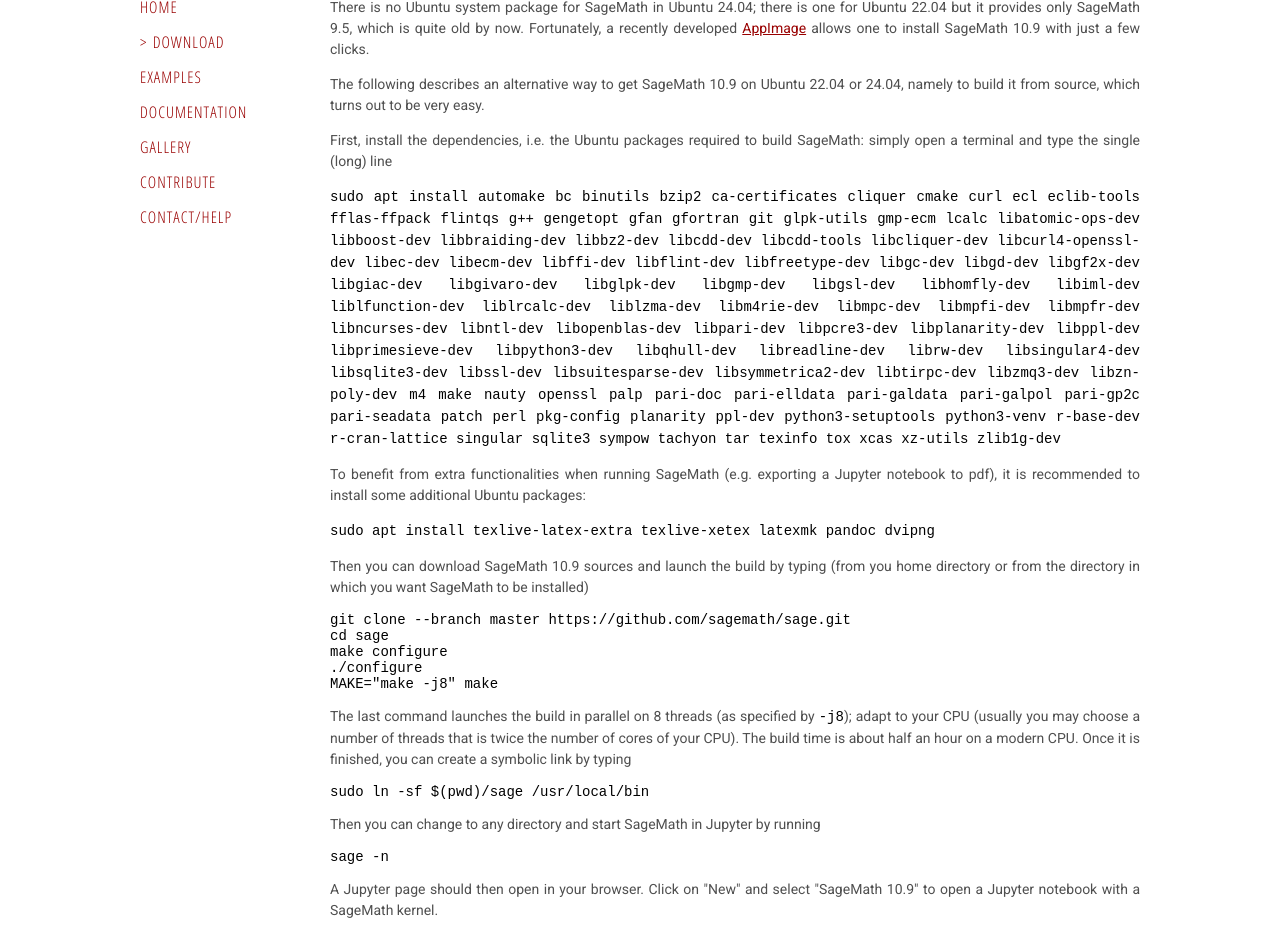
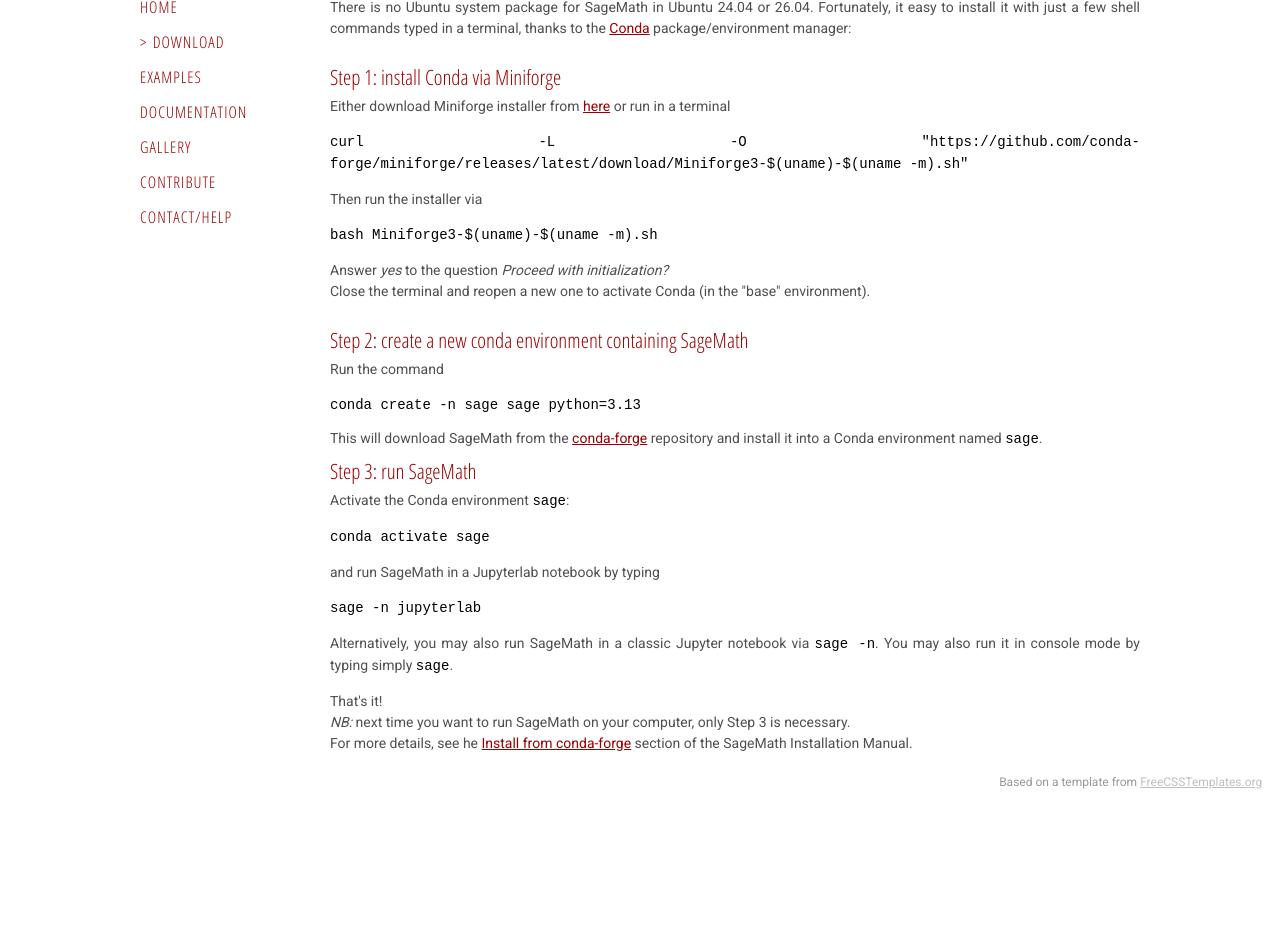
Before and after one commit to sagemanifolds/WebSite, a plain HTML site: page install_ubuntu.html in a window 1280 px wide. Shown: the part 242-1170 px from the top of the page. After the commit the page ends 1040 px from the top, so only its background shows below. Drawn offline with Linux system fonts and the light colour scheme.

Commit message:
Update installation instructions

```diff
--- a/install_ubuntu.html
+++ b/install_ubuntu.html
@@ -3,7 +3,7 @@
 
 <head>
 <meta charset="UTF-8">
-<title>Installing SageMath 10.9 in Ubuntu</title>
+<title>Installing SageMath 10.10 in Ubuntu</title>
 <meta name="keywords" content="">
 <meta name="description" content="SageManifolds: differential geometry and tensor calculus with SageMath">
 <link rel="stylesheet" type="text/css" href="https://fonts.googleapis.com/css?family=Open+Sans+Condensed:300,700,300italic%7CRoboto">
@@ -39,98 +39,70 @@
 <div id="wrapper">
     <div id="page" class="container">
 
-        <main>
+<main>
 
-<h2>Installing SageMath 10.9 in Ubuntu 22.04 or 24.04</h2>
+<h2>Installing SageMath 10.10 in Ubuntu 24.04 or 26.04</h2>
 
-
-<p>
-There is no Ubuntu system package for SageMath in Ubuntu 24.04; there is one for Ubuntu 22.04 but it provides
-only SageMath 9.5, which is quite old by now.
-Fortunately, a recently developed <a href="https://github.com/3-manifolds/sage_appimage/releases">AppImage</a> allows one to install SageMath 10.9 with just a few clicks.
+<p>There is no Ubuntu system package for SageMath in Ubuntu 24.04 or 26.04. Fortunately, it easy to install it
+with just a few shell commands typed in a terminal,
+thanks to the <a href="https://conda.io">Conda</a> package/environment manager:
 </p>
 
-<p>
-The following describes an alternative way to get SageMath 10.9 on Ubuntu 22.04 or 24.04,
-namely to build it from source, which turns out to be very easy.
+<h3>Step 1: install Conda via Miniforge</h3>
+
+<p>Either download Miniforge installer from
+<a href="https://conda-forge.org/download/">here</a>
+or run in a terminal
+</p>
+<p><code>
+curl -L -O "https://github.com/conda-forge/miniforge/releases/latest/download/Miniforge3-$(uname)-$(uname -m).sh"
+</code></p>
+
+<p>Then run the installer via</p>
+
+<p><code>
+bash Miniforge3-$(uname)-$(uname -m).sh
+</code></p>
+
+<p>Answer <em>yes</em> to the question <em>Proceed with initialization?</em><br>
+Close the terminal and reopen a new one to activate Conda (in the "base" environment).
 </p>
 
-<p>
-First, install the dependencies, i.e. the Ubuntu packages required
-to build SageMath: simply open a terminal and type the single (long) line
-</p>
+<h3>Step 2: create a new conda environment containing SageMath</h3>
 
-<p>
-<code>
-sudo apt install automake bc binutils bzip2 ca-certificates cliquer cmake curl ecl eclib-tools fflas-ffpack flintqs g++ gengetopt gfan gfortran git glpk-utils gmp-ecm lcalc libatomic-ops-dev libboost-dev libbraiding-dev libbz2-dev libcdd-dev libcdd-tools libcliquer-dev libcurl4-openssl-dev libec-dev libecm-dev libffi-dev libflint-dev libfreetype-dev libgc-dev libgd-dev libgf2x-dev libgiac-dev libgivaro-dev libglpk-dev libgmp-dev libgsl-dev libhomfly-dev libiml-dev liblfunction-dev liblrcalc-dev liblzma-dev libm4rie-dev libmpc-dev libmpfi-dev libmpfr-dev libncurses-dev libntl-dev libopenblas-dev libpari-dev libpcre3-dev libplanarity-dev libppl-dev libprimesieve-dev libpython3-dev libqhull-dev libreadline-dev librw-dev libsingular4-dev libsqlite3-dev libssl-dev libsuitesparse-dev libsymmetrica2-dev libtirpc-dev libzmq3-dev libzn-poly-dev m4 make nauty openssl palp pari-doc pari-elldata pari-galdata pari-galpol pari-gp2c pari-seadata patch perl pkg-config planarity ppl-dev python3-setuptools python3-venv r-base-dev r-cran-lattice singular sqlite3 sympow tachyon tar texinfo tox xcas xz-utils zlib1g-dev
-</code>
-</p>
+<p>Run the command</p>
 
-<p>To benefit from extra functionalities when running SageMath (e.g. exporting a Jupyter notebook to pdf),
-it is recommended to install some additional Ubuntu packages:
-</p>
+<p><code>
+conda create -n sage sage python=3.13
+</code></p>
 
-<p>
-<code>
-sudo apt install texlive-latex-extra texlive-xetex latexmk pandoc dvipng
-</code>
-</p>
+This will download SageMath from the
+<a href="https://conda-forge.org">conda-forge</a> repository and install it
+into a Conda environment named <code>sage</code>.
 
-<p>
-Then you can download SageMath 10.9 sources and launch the build by typing (from you home directory or from the directory in which you want SageMath to be installed)
-</p>
+<h3>Step 3: run SageMath</h3>
 
-<pre>
-git clone --branch master https://github.com/sagemath/sage.git
-cd sage
-make configure
-./configure
-MAKE="make -j8" make
-</pre>
+<p>Activate the Conda environment <code>sage</code>:</p>
 
-<p>The last command launches the build in parallel on 8 threads (as specified by <code>-j8</code>); adapt
-to your CPU (usually you may choose a number of threads that is twice the number of cores of your CPU).
-The build time is about half an hour on a modern CPU. Once it is finished, you can create a symbolic link by typing
-</p>
+<p><code>
+conda activate sage
+</code></p>
 
-<pre>
-sudo ln -sf $(pwd)/sage /usr/local/bin
-</pre>
+<p>and run SageMath in a Jupyterlab notebook by typing</p>
+<p><code>
+sage -n jupyterlab
+</code></p>
 
-<p>
-Then you can change to any directory and start SageMath in Jupyter by running
-</p>
+<p>Alternatively, you may also run SageMath in a classic Jupyter notebook via
+<code>sage -n</code>.
+You may also run it in console mode by typing simply
+<code>sage</code>.</p>
 
-<pre>
-sage -n
-</pre>
+<p>That's it!<br>
+<em>NB:</em> next time you want to run SageMath on your computer, only Step 3 is necessary.<br>
+For more details, see he <a href="https://doc.sagemath.org/html/en/installation/conda.html">Install from conda-forge</a> section of the SageMath Installation Manual.</p>
 
-<p>
-A Jupyter page should then open in your browser.
-Click on "New" and select "SageMath 10.9" to open a Jupyter notebook
-with a SageMath kernel.
-</p>
-
-<p>
-To use JupyterLab, simply run
-</p>
-
-<pre>
-sage -n jupyterlab
-</pre>
-
-
-<h2>Installing SageMath 10.10.beta* in Ubuntu 22.04 or 24.04</h2>
-
-To install the latest development version (beta series), follow the same
-instructions as above for SageMath 10.9, except for the <code>git clone</code>
-line
-to be replaced by
-<pre>
-git clone --branch develop https://github.com/sagemath/sage.git
-</pre>
-
-        </main>
+</main>
 
         <aside>
             <nav>
--- /dev/null
+++ b/install_ubuntu_old.html
@@ -0,0 +1,158 @@
+<!DOCTYPE html>
+<html lang="en">
+
+<head>
+<meta charset="UTF-8">
+<title>Installing SageMath 10.9 in Ubuntu</title>
+<meta name="keywords" content="">
+<meta name="description" content="SageManifolds: differential geometry and tensor calculus with SageMath">
+<link rel="stylesheet" type="text/css" href="https://fonts.googleapis.com/css?family=Open+Sans+Condensed:300,700,300italic%7CRoboto">
+<link rel="stylesheet" type="text/css" href="style.css" media="all">
+</head>
+
+<body>
+
+<!-- header -->
+<div id="header-wrapper">
+    <div id="header" class="container">
+
+        <div id="logo">
+            <h1><a href="index.html">SageManifolds</a></h1>
+            <h3><a href="index.html">Differential geometry and tensor calculus with SageMath</a></h3>
+        </div>
+
+        <nav class="topmenu">
+            <ul>
+                <li class="first"><a href="index.html" accesskey="1" title="">Home</a></li>
+                <li class="active"><a href="download.html" accesskey="2" title="">Download</a></li>
+                <li><a href="examples.html" accesskey="3" title="">Examples</a></li>
+                <li><a href="documentation.html" accesskey="4" title="">Documentation</a></li>
+                <li><a href="gallery.html" accesskey="5" title="">Gallery</a></li>
+                <li><a href="contrib.html" accesskey="6" title="">Contribute</a></li>
+                <li><a href="contact.html" accesskey="7" title="">Contact/Help</a></li>
+            </ul>
+        </nav>
+    </div>
+</div>
+
+<!-- wrapper -->
+<div id="wrapper">
+    <div id="page" class="container">
+
+        <main>
+
+<h2>Installing SageMath 10.9 in Ubuntu 22.04 or 24.04</h2>
+
+
+<p>
+There is no Ubuntu system package for SageMath in Ubuntu 24.04; there is one for Ubuntu 22.04 but it provides
+only SageMath 9.5, which is quite old by now.
+Fortunately, a recently developed <a href="https://github.com/3-manifolds/sage_appimage/releases">AppImage</a> allows one to install SageMath 10.9 with just a few clicks.
+</p>
+
+<p>
+The following describes an alternative way to get SageMath 10.9 on Ubuntu 22.04 or 24.04,
+namely to build it from source, which turns out to be very easy.
+</p>
+
+<p>
+First, install the dependencies, i.e. the Ubuntu packages required
+to build SageMath: simply open a terminal and type the single (long) line
+</p>
+
+<p>
+<code>
+sudo apt install automake bc binutils bzip2 ca-certificates cliquer cmake curl ecl eclib-tools fflas-ffpack flintqs g++ gengetopt gfan gfortran git glpk-utils gmp-ecm lcalc libatomic-ops-dev libboost-dev libbraiding-dev libbz2-dev libcdd-dev libcdd-tools libcliquer-dev libcurl4-openssl-dev libec-dev libecm-dev libffi-dev libflint-dev libfreetype-dev libgc-dev libgd-dev libgf2x-dev libgiac-dev libgivaro-dev libglpk-dev libgmp-dev libgsl-dev libhomfly-dev libiml-dev liblfunction-dev liblrcalc-dev liblzma-dev libm4rie-dev libmpc-dev libmpfi-dev libmpfr-dev libncurses-dev libntl-dev libopenblas-dev libpari-dev libpcre3-dev libplanarity-dev libppl-dev libprimesieve-dev libpython3-dev libqhull-dev libreadline-dev librw-dev libsingular4-dev libsqlite3-dev libssl-dev libsuitesparse-dev libsymmetrica2-dev libtirpc-dev libzmq3-dev libzn-poly-dev m4 make nauty openssl palp pari-doc pari-elldata pari-galdata pari-galpol pari-gp2c pari-seadata patch perl pkg-config planarity ppl-dev python3-setuptools python3-venv r-base-dev r-cran-lattice singular sqlite3 sympow tachyon tar texinfo tox xcas xz-utils zlib1g-dev
+</code>
+</p>
+
+<p>To benefit from extra functionalities when running SageMath (e.g. exporting a Jupyter notebook to pdf),
+it is recommended to install some additional Ubuntu packages:
+</p>
+
+<p>
+<code>
+sudo apt install texlive-latex-extra texlive-xetex latexmk pandoc dvipng
+</code>
+</p>
+
+<p>
+Then you can download SageMath 10.9 sources and launch the build by typing (from you home directory or from the directory in which you want SageMath to be installed)
+</p>
+
+<pre>
+git clone --branch master https://github.com/sagemath/sage.git
+cd sage
+make configure
+./configure
+MAKE="make -j8" make
+</pre>
+
+<p>The last command launches the build in parallel on 8 threads (as specified by <code>-j8</code>); adapt
+to your CPU (usually you may choose a number of threads that is twice the number of cores of your CPU).
+The build time is about half an hour on a modern CPU. Once it is finished, you can create a symbolic link by typing
+</p>
+
+<pre>
+sudo ln -sf $(pwd)/sage /usr/local/bin
+</pre>
+
+<p>
+Then you can change to any directory and start SageMath in Jupyter by running
+</p>
+
+<pre>
+sage -n
+</pre>
+
+<p>
+A Jupyter page should then open in your browser.
+Click on "New" and select "SageMath 10.9" to open a Jupyter notebook
+with a SageMath kernel.
+</p>
+
+<p>
+To use JupyterLab, simply run
+</p>
+
+<pre>
+sage -n jupyterlab
+</pre>
+
+
+<h2>Installing SageMath 10.10.beta* in Ubuntu 22.04 or 24.04</h2>
+
+To install the latest development version (beta series), follow the same
+instructions as above for SageMath 10.9, except for the <code>git clone</code>
+line
+to be replaced by
+<pre>
+git clone --branch develop https://github.com/sagemath/sage.git
+</pre>
+
+        </main>
+
+        <aside>
+            <nav>
+                <h2>Categories</h2>
+                <ul class="style1">
+                    <li><p><a href="index.html">Home</a></p></li>
+                    <li class="active"><p><a href="download.html">Download</a></p></li>
+                    <li><p><a href="examples.html">Examples</a></p></li>
+                    <li><p><a href="documentation.html">Documentation</a></p></li>
+                    <li><p><a href="gallery.html">Gallery</a></p></li>
+                    <li><p><a href="contrib.html">Contribute</a></p></li>
+                    <li><p><a href="contact.html">Contact/Help</a></p></li>
+                </ul>
+            </nav>
+        </aside>
+
+    </div>
+
+<footer>
+    <p>Based on a template from <a href="http://www.freecsstemplates.org" rel="nofollow">FreeCSSTemplates.org</a></p>
+</footer>
+
+</div>
+</body>
+</html>
```
